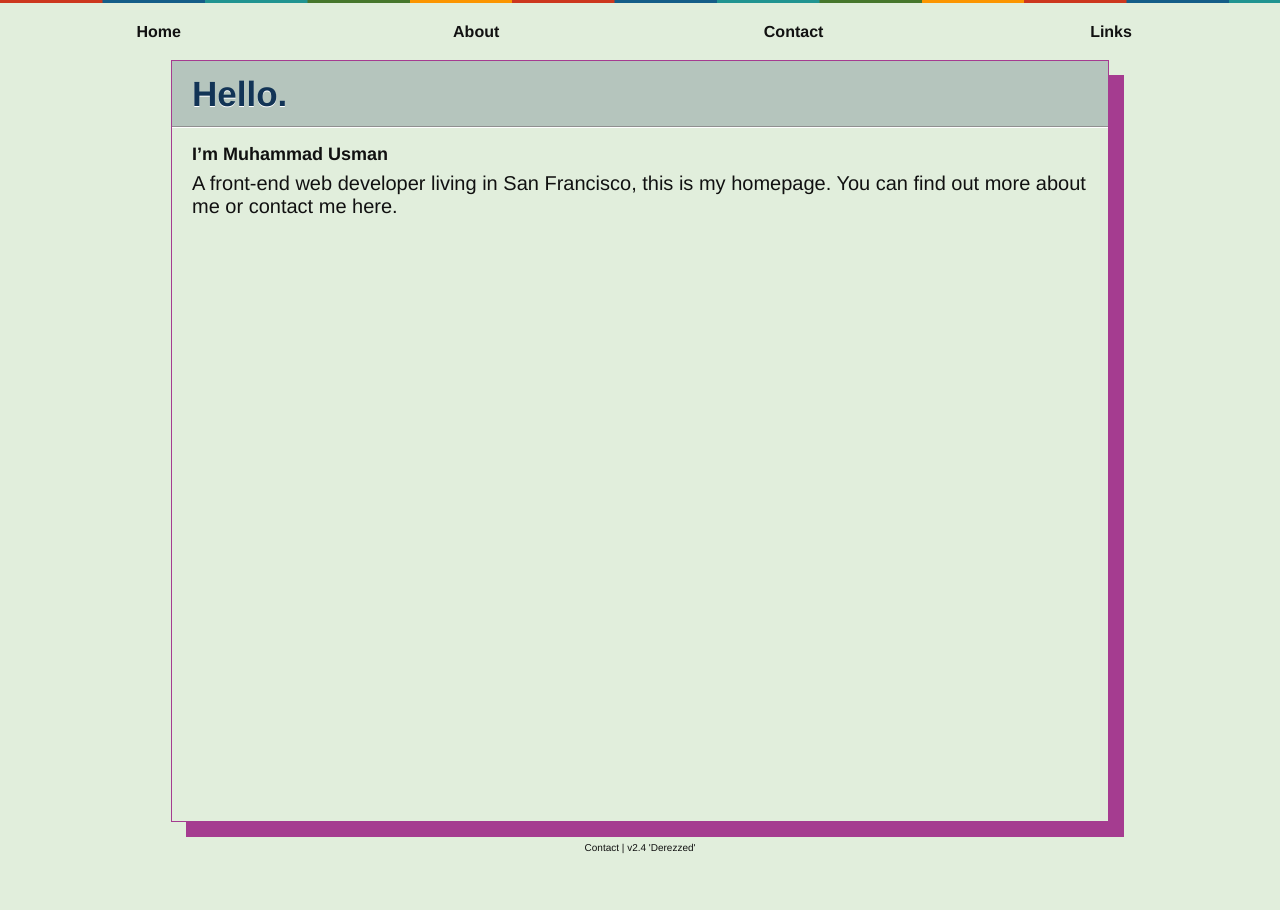
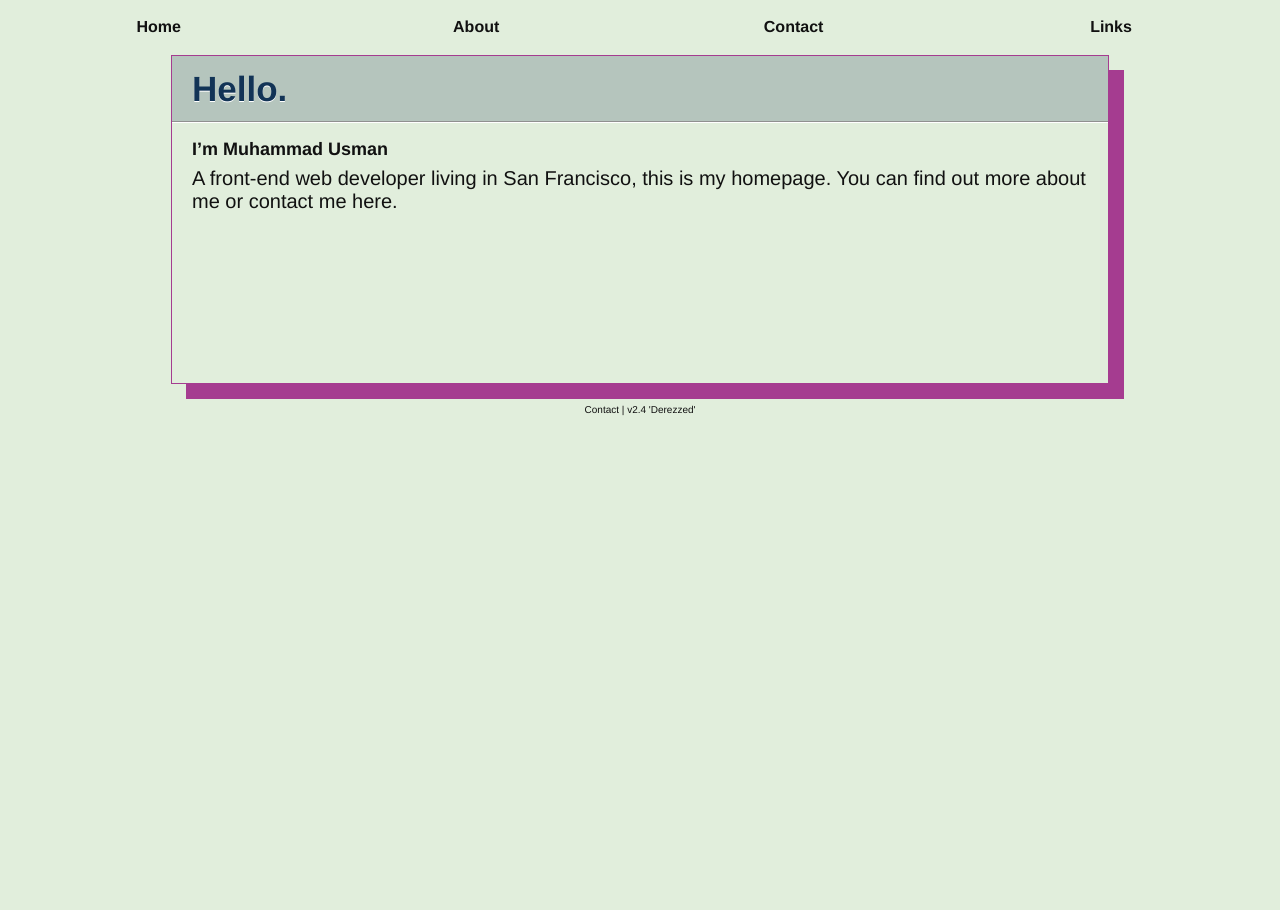
Before and after one commit to usmanity/usmanity.github.com, a Jekyll site: the page built from index.markdown, in a window 1280 px wide. Built offline with Jekyll 4.4.1, drawn with Linux system fonts in a browser that asks for light colours.

Commit message:
topbar removed

```diff
--- a/css/style.css
+++ b/css/style.css
@@ -2,12 +2,9 @@
 html, body { height: 100%; }
 body {
   font-family: 'helvetica neue', helvetica, tahoma, sans-serif;
-  background-image: url('/images/aaa.png');
-  background-repeat: repeat-x;
   background-color: rgba(213, 232, 206, 0.7);
   background-size: 40%;
   color: #111;
-  padding-top: 5px;
 }
 .clear, footer, nav ul, div[main], #links, #links a { /* clear all these*/
   clear: both;
@@ -35,7 +32,7 @@ a {
 div[main]{
   padding: 20px;
   width: 70%;
-  min-height: 80%;
+  min-height: 287px;
   margin: auto;
   border: 1px solid #A53C90;
   border-radius: 0;
@@ -70,9 +67,3 @@ h2 {
 #links, #links a {
   float: left;
 }
-@media (max-width: 480px) {
-  body {
-    background-image: url('/images/bored.png');
-    background-size: 100%;
-  }
-}
```
Also changed, not shown: 1 other file.
